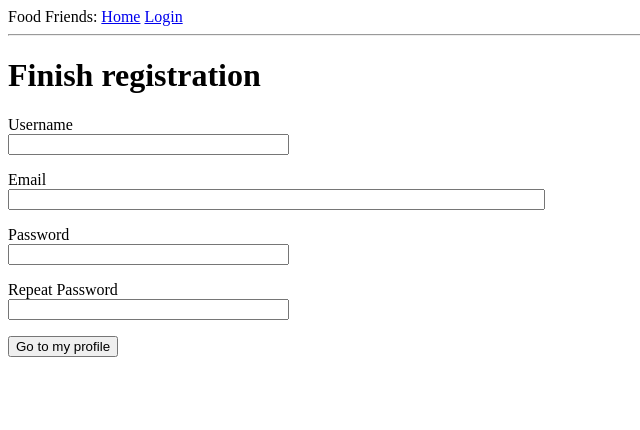
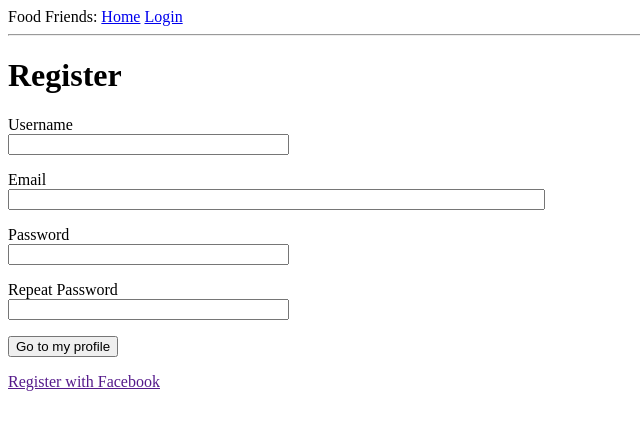
Before and after one commit to VivianGunawan/FoodFriends, a Flask app: page /fb_register in a window 1280 px wide. Shown: the top 430 px of the page, without its empty margins (0-640 px from the left). Run offline with Flask 2, Linux system fonts and the light colour scheme.

Commit message:
Update fb_register.html
add register with facebook link

```diff
--- a/app/templates/fb_register.html
+++ b/app/templates/fb_register.html
@@ -1,7 +1,7 @@
 {% extends "base.html" %}
 
 {% block content %}
-    <h1>Finish registration</h1>
+    <h1>Register</h1>
     <form action="" method="post">
         {{ form.hidden_tag() }}
         <p>
@@ -33,5 +33,7 @@
             {% endfor %}
         </p>
         <p>{{ form.submit() }}</p>
+
+        <a href={{auth_url}}>Register with Facebook</a>
     </form>
 {% endblock %}
```
